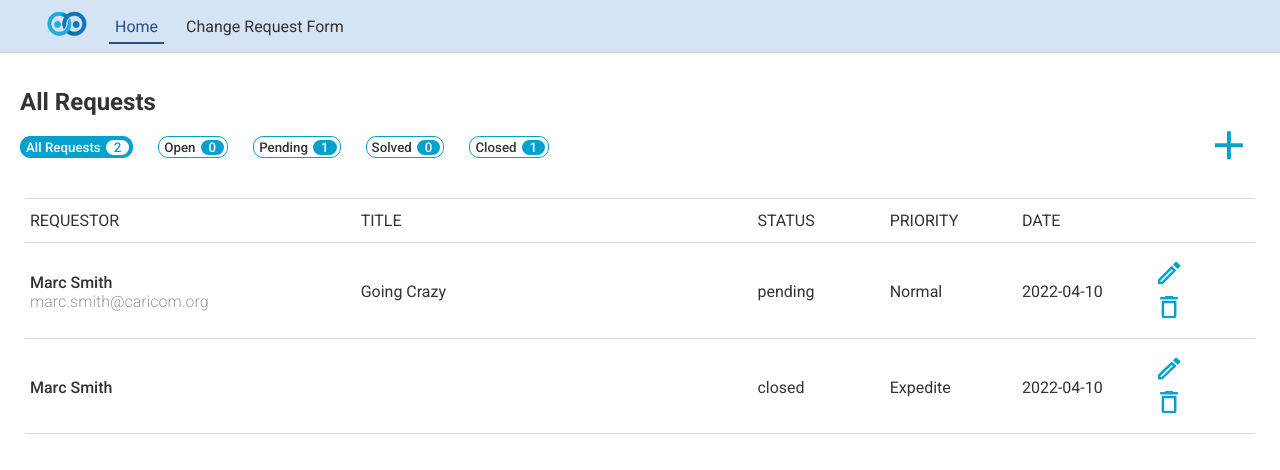
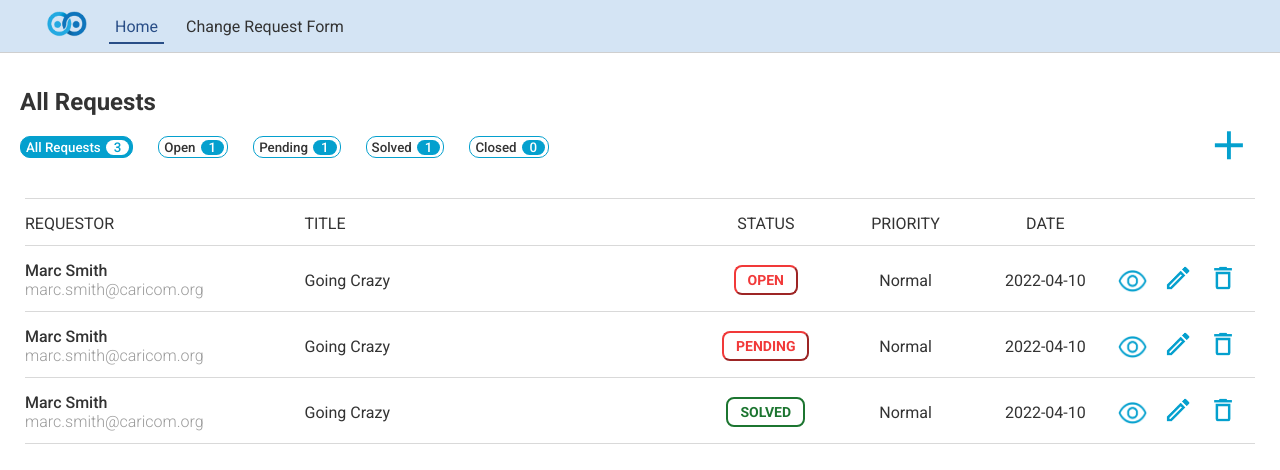
Before and after one commit to Pinetart/Doodle-Projects, a React (Create React App) app: page / in a window 1280 px wide. Shown: the top 470 px of the page. Built offline with nearby package versions, Linux system fonts and the light colour scheme; data requests are answered from the project's data file.

Commit message:
Tabel Styling

```diff
--- a/data/db.json
+++ b/data/db.json
@@ -17,23 +17,45 @@
       "impact": "Medium",
       "urgency": "Normal",
       "verification": "Lorem ipsum dolor sit amet, consectetur ut, faucibus gravida augue.",
+      "status": "open"
+    },
+    {
+      "id": 2,
+      "title": "Going Crazy",
+      "requestor": "Marc Smith",
+      "requestoremail": "marc.smith@caricom.org",
+      "owner": "Marc Smith",
+      "owneremail": "zane.birkett@caricom.org",
+      "description": "Dog Dog Dog Dog Dog Dog Dog ",
+      "justification": "Lorem ipsum dolor sit amet, consectetur ut, faucibus gravida augue.",
+      "businessimpact": "Lorem ipsum dolor sit amet, consectetur ut, faucibus gravida augue.",
+      "date": "2022-04-10",
+      "procedures": "Lorem ipsum dolor sit amet, consectetur ut, faucibus gravida augue.",
+      "backout": "Lorem ipsum dolor sit amet, consectetur ut, faucibus gravida augue.",
+      "risk": "Low",
+      "impact": "Medium",
+      "urgency": "Normal",
+      "verification": "Lorem ipsum dolor sit amet, consectetur ut, faucibus gravida augue.",
       "status": "pending"
     },
     {
-      "id": "5f5407a5-74c1-41f5-a88f-62f6fa88c175",
+      "id": 3,
+      "title": "Going Crazy",
       "requestor": "Marc Smith",
-      "owner": "Zane Birkett",
-      "description": "qw",
-      "justification": "qw",
-      "bimpact": "qw",
+      "requestoremail": "marc.smith@caricom.org",
+      "owner": "Marc Smith",
+      "owneremail": "zane.birkett@caricom.org",
+      "description": "Dog Dog Dog Dog Dog Dog Dog ",
+      "justification": "Lorem ipsum dolor sit amet, consectetur ut, faucibus gravida augue.",
+      "businessimpact": "Lorem ipsum dolor sit amet, consectetur ut, faucibus gravida augue.",
       "date": "2022-04-10",
-      "implementation": "qw",
-      "backout": "qw",
-      "risk": "Medium",
-      "cimpact": "Medium",
-      "urgency": "Expedite",
-      "verification": "qw",
-      "status": "closed"
+      "procedures": "Lorem ipsum dolor sit amet, consectetur ut, faucibus gravida augue.",
+      "backout": "Lorem ipsum dolor sit amet, consectetur ut, faucibus gravida augue.",
+      "risk": "Low",
+      "impact": "Medium",
+      "urgency": "Normal",
+      "verification": "Lorem ipsum dolor sit amet, consectetur ut, faucibus gravida augue.",
+      "status": "solved"
     }
   ]
 }
--- a/src/Components/RequestList.css
+++ b/src/Components/RequestList.css
@@ -7,31 +7,34 @@ table {
 th {
   font-weight: 400;
   text-transform: uppercase;
-  padding: 12px 5px;
+  padding: 15px 0px 12px;
   border-top: 1px solid #a8a8a86e;
   border-bottom: 1px solid #a8a8a86e;
   text-align: left;
 }
 th:nth-child(1) {
-  width: 25%;
+  width: 20%;
 }
 th:nth-child(2) {
-  width: 30%;
+  width: 28%;
 }
 th:nth-child(3) {
   width: 10%;
+  text-align: center;
 }
 th:nth-child(4) {
   width: 10%;
+  text-align: center;
 }
 th:nth-child(5) {
   width: 10%;
+  text-align: center;
 }
 th:nth-child(6) {
-  width: 8%;
+  width: 10%;
 }
 td {
-  padding: 15px 15px 12px 5px;
+  padding: 15px 0px 12px;
   border-bottom: 1px solid #a8a8a86e;
   text-align: left;
   overflow: hidden;
@@ -41,6 +44,50 @@ td img {
   width: 30px;
   margin-right: 15px;
   cursor: pointer;
+}
+.open,
+.closed,
+.solved {
+  text-align: center;
+}
+.solved button {
+  background-color: transparent;
+  pointer-events: none;
+  border: 2px solid #1c7530;
+  padding: 5px 12px;
+  border-radius: 8px;
+  color: #1c7530;
+  font: inherit;
+  text-transform: uppercase;
+  font-weight: 600;
+  font-size: 14px;
+}
+.closed button {
+  background-color: transparent;
+  pointer-events: none;
+  border: 2px solid #7e7e7e;
+  padding: 5px 12px;
+  border-radius: 8px;
+  color: #7e7e7e;
+  font: inherit;
+  text-transform: uppercase;
+  font-weight: 600;
+  font-size: 14px;
+}
+.open button {
+  border-color: #f13939;
+  background-color: transparent;
+  pointer-events: none;
+  padding: 5px 12px;
+  border-radius: 8px;
+  color: #f13939;
+  font: inherit;
+  text-transform: uppercase;
+  font-weight: 600;
+  font-size: 14px;
+}
+.loadedrequests tr:hover {
+  background-color: red;
 }
 .request-preview {
   padding: 10px 16px;
--- a/src/Components/RequestList.js
+++ b/src/Components/RequestList.js
@@ -4,6 +4,7 @@ import "./RequestList.css";
 import editIcon from "../assets/Edit-Icon.png";
 import deleteIcon from "../assets/Delete-Icon.png";
 import loadingIcon from "../assets/Loading-Icon.png";
+import viewIcon from "../assets/View-Icon.png";
 
 const Requestlist = ({ requests, updateDashboard, allRequest }) => {
   const [isLoading, setIsLoading] = useState(false);
@@ -24,7 +25,7 @@ const Requestlist = ({ requests, updateDashboard, allRequest }) => {
         <th></th>
       </tr>
       {requests.map((request) => (
-        <tr>
+        <tr className="loadedrequests" key={request.id}>
           <td>
             <p style={{ fontWeight: "500" }}>{request.requestor}</p>
             <p style={{ fontWeight: "300", color: "#9B9B9B" }}>
@@ -32,10 +33,23 @@ const Requestlist = ({ requests, updateDashboard, allRequest }) => {
             </p>
           </td>
           <td>{request.title}</td>
-          <td>{request.status}</td>
-          <td>{request.urgency}</td>
-          <td>{request.date}</td>
-          <td>
+          <td
+            className={
+              (request.status === "open" || request.status === "pending"
+                ? "open"
+                : null) ||
+              (request.status === "solved" ? "solved" : null) ||
+              (request.status === "closed" ? "closed" : null)
+            }
+          >
+            <button>{request.status}</button>
+          </td>
+          <td style={{ textAlign: "center" }}>{request.urgency}</td>
+          <td style={{ textAlign: "center" }}>{request.date}</td>
+          <td style={{ textAlign: "center" }}>
+            <Link to={`/requests/${request.id}`}>
+              <img src={viewIcon} alt="edit request" />
+            </Link>
             <img src={editIcon} alt="edit request" />
             {!isLoading && (
               <img
```
Also changed, not shown: src/assets/View-Icon.png (added).
